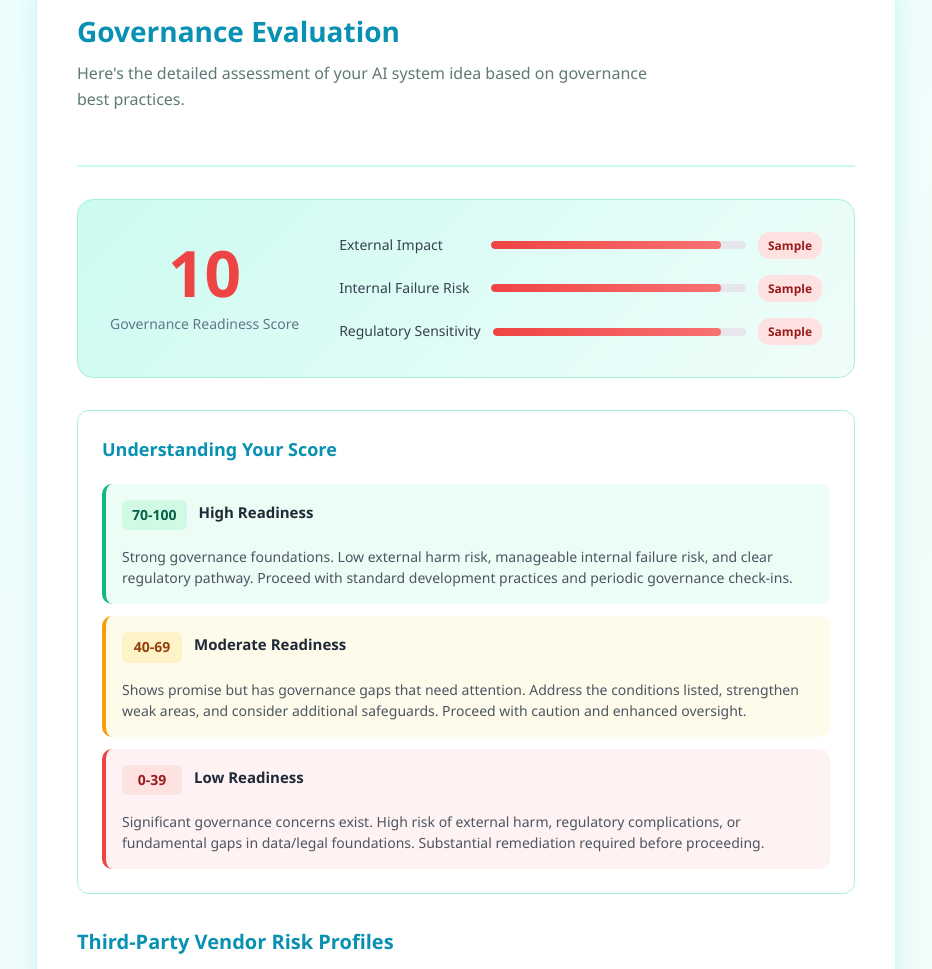
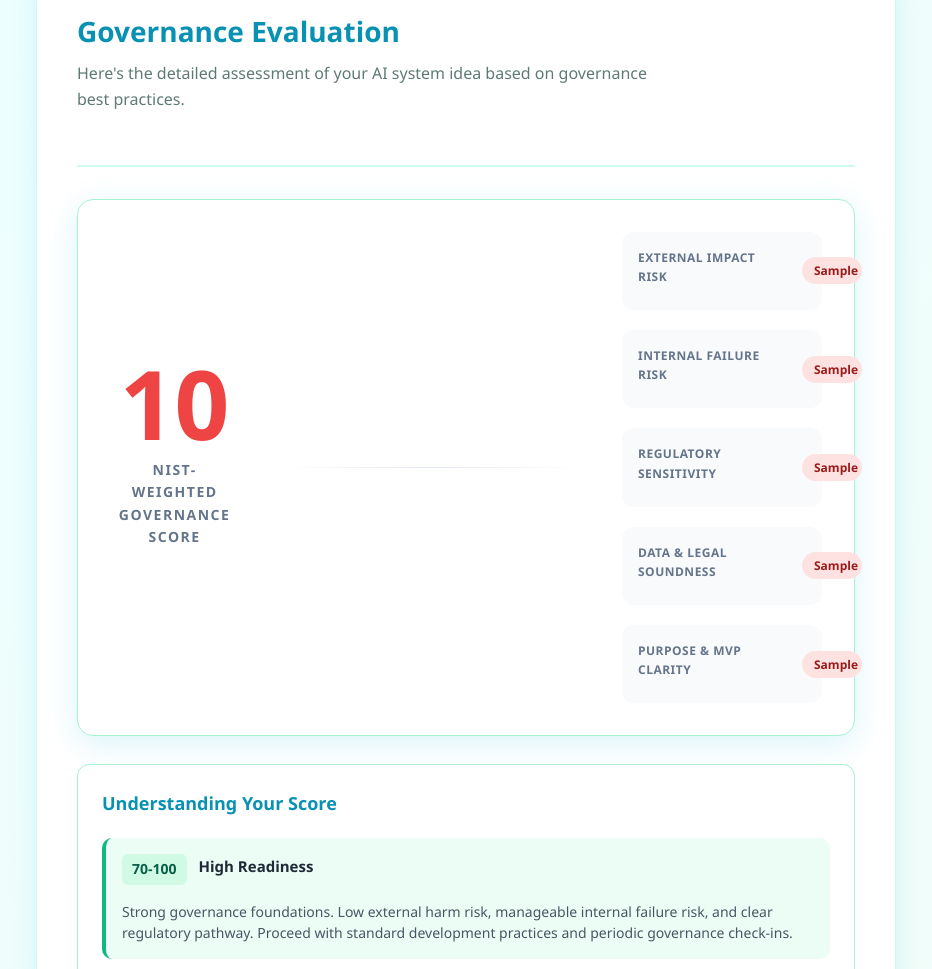
Before and after one commit to akritipa2306-spacekiwi/AI_concept_risk_screener, a Flask app: template templates/results.html in a window 1280 px wide. Shown: the part 178-1147 px from the top of the page, without its empty margins (174-1106 px from the left). Run offline with Flask 3, Linux system fonts and the light colour scheme; the template is opened without the code that fills it: most values are stand-ins (such as "Sample title", 1, 10 or a date in 2020).

Commit message:
Update score visualization to a prominent dashboard look
Add a dashboard-style governance score visualization to the results page, featuring a large, color-coded score, a descriptive subtitle, and detailed breakdowns for each scoring dimension.

Replit-Commit-Author: Agent
Replit-Commit-Session-Id: a2b971af-2322-443b-a3b0-d12890020d36
Replit-Commit-Checkpoint-Type: full_checkpoint
Replit-Commit-Event-Id: 29e93272-8ac1-4595-93e3-2ff20b4de49b
Replit-Commit-Screenshot-Url: https://storage.googleapis.com/screenshot-production-us-central1/c0fcdf84-e1d6-4791-a157-bfff9000fcd2/a2b971af-2322-443b-a3b0-d12890020d36/zgu9nRc
Replit-Helium-Checkpoint-Created: true

```diff
--- a/templates/results.html
+++ b/templates/results.html
@@ -6,6 +6,92 @@
   <link rel="stylesheet" href="{{ url_for('static', filename='style.css') }}">
 </head>
 <body>
+<style>
+  .score-card {
+    background: white;
+    border-radius: 16px;
+    padding: 32px;
+    box-shadow: 0 8px 32px rgba(6, 182, 212, 0.15);
+    margin-bottom: 28px;
+    text-align: center;
+  }
+  .score-dashboard {
+    display: flex;
+    flex-direction: column;
+    align-items: center;
+    margin-bottom: 32px;
+  }
+  .score-number-large {
+    font-size: 96px;
+    font-weight: 800;
+    line-height: 1;
+    margin-bottom: 8px;
+  }
+  .score-number-large.score-green { color: #10b981; }
+  .score-number-large.score-yellow { color: #f59e0b; }
+  .score-number-large.score-red { color: #ef4444; }
+  .score-subtitle {
+    font-size: 14px;
+    font-weight: 600;
+    color: #64748b;
+    text-transform: uppercase;
+    letter-spacing: 1.5px;
+  }
+  .score-divider {
+    width: 100%;
+    height: 1px;
+    background: linear-gradient(90deg, transparent, #e2e8f0, transparent);
+    margin: 24px 0;
+  }
+  .score-details {
+    display: grid;
+    grid-template-columns: repeat(auto-fit, minmax(200px, 1fr));
+    gap: 20px;
+    text-align: left;
+  }
+  .score-item {
+    background: #f8fafc;
+    border-radius: 12px;
+    padding: 16px;
+  }
+  .score-item-label {
+    font-size: 12px;
+    font-weight: 600;
+    color: #64748b;
+    text-transform: uppercase;
+    letter-spacing: 0.5px;
+    margin-bottom: 8px;
+  }
+  .score-bar-container {
+    height: 8px;
+    background: #e2e8f0;
+    border-radius: 4px;
+    overflow: hidden;
+    margin-bottom: 8px;
+  }
+  .score-bar {
+    height: 100%;
+    border-radius: 4px;
+    transition: width 0.5s ease;
+  }
+  .bar-green { background: linear-gradient(90deg, #10b981, #34d399); }
+  .bar-yellow { background: linear-gradient(90deg, #f59e0b, #fbbf24); }
+  .bar-red { background: linear-gradient(90deg, #ef4444, #f87171); }
+  .score-badge {
+    display: inline-block;
+    padding: 4px 12px;
+    border-radius: 20px;
+    font-size: 12px;
+    font-weight: 600;
+  }
+  .badge-green { background: #d1fae5; color: #065f46; }
+  .badge-yellow { background: #fef3c7; color: #92400e; }
+  .badge-red { background: #fee2e2; color: #991b1b; }
+  .badge-excellent { background: #d1fae5; color: #065f46; }
+  .badge-moderate { background: #fef3c7; color: #92400e; }
+  .badge-weak { background: #fee2e2; color: #991b1b; }
+  .badge-strong { background: #d1fae5; color: #065f46; }
+</style>
 <div class="page">
   <header class="top-bar">
     <div class="logo-pill">AI</div>
@@ -31,16 +117,17 @@
     {% if result %}
       {% if scores and scores.overall_score is defined %}
       <div class="score-card">
-        <div class="score-main">
-          <div class="score-number {% if scores.overall_score >= 70 %}score-green{% elif scores.overall_score >= 40 %}score-yellow{% else %}score-red{% endif %}">
+        <div class="score-dashboard">
+          <div class="score-number-large {% if scores.overall_score >= 70 %}score-green{% elif scores.overall_score >= 40 %}score-yellow{% else %}score-red{% endif %}">
             {{ scores.overall_score }}
           </div>
-          <div class="score-label">Governance Readiness Score</div>
+          <div class="score-subtitle">NIST-Weighted Governance Score</div>
         </div>
+        <div class="score-divider"></div>
         <div class="score-details">
           {% if scores.external_impact is defined %}
           <div class="score-item">
-            <div class="score-item-label">External Impact</div>
+            <div class="score-item-label">External Impact Risk</div>
             <div class="score-bar-container">
               <div class="score-bar {% if scores.external_impact == 'Low' %}bar-green{% elif scores.external_impact == 'Medium' %}bar-yellow{% else %}bar-red{% endif %}"
                    style="width: {% if scores.external_impact == 'Low' %}30{% elif scores.external_impact == 'Medium' %}60{% else %}90{% endif %}%"></div>
@@ -71,6 +158,30 @@
             </div>
             <span class="score-badge {% if scores.regulatory_sensitivity == 'Low' %}badge-green{% elif scores.regulatory_sensitivity == 'Medium' %}badge-yellow{% else %}badge-red{% endif %}">
               {{ scores.regulatory_sensitivity }}
+            </span>
+          </div>
+          {% endif %}
+          {% if scores.data_legal_soundness is defined %}
+          <div class="score-item">
+            <div class="score-item-label">Data & Legal Soundness</div>
+            <div class="score-bar-container">
+              <div class="score-bar {% if scores.data_legal_soundness == 'Excellent' %}bar-green{% elif scores.data_legal_soundness == 'Moderate' %}bar-yellow{% else %}bar-red{% endif %}"
+                   style="width: {% if scores.data_legal_soundness == 'Excellent' %}30{% elif scores.data_legal_soundness == 'Moderate' %}60{% else %}90{% endif %}%"></div>
+            </div>
+            <span class="score-badge {% if scores.data_legal_soundness == 'Excellent' %}badge-excellent{% elif scores.data_legal_soundness == 'Moderate' %}badge-moderate{% else %}badge-weak{% endif %}">
+              {{ scores.data_legal_soundness }}
+            </span>
+          </div>
+          {% endif %}
+          {% if scores.purpose_clarity is defined %}
+          <div class="score-item">
+            <div class="score-item-label">Purpose & MVP Clarity</div>
+            <div class="score-bar-container">
+              <div class="score-bar {% if scores.purpose_clarity == 'Strong' %}bar-green{% elif scores.purpose_clarity == 'Moderate' %}bar-yellow{% else %}bar-red{% endif %}"
+                   style="width: {% if scores.purpose_clarity == 'Strong' %}30{% elif scores.purpose_clarity == 'Moderate' %}60{% else %}90{% endif %}%"></div>
+            </div>
+            <span class="score-badge {% if scores.purpose_clarity == 'Strong' %}badge-strong{% elif scores.purpose_clarity == 'Moderate' %}badge-moderate{% else %}badge-weak{% endif %}">
+              {{ scores.purpose_clarity }}
             </span>
           </div>
           {% endif %}
```
